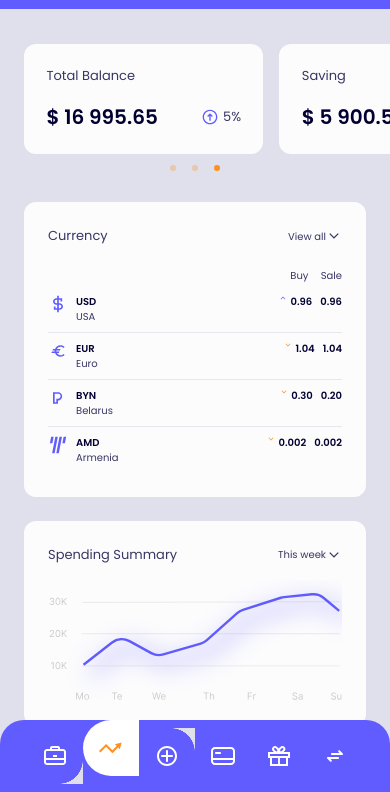
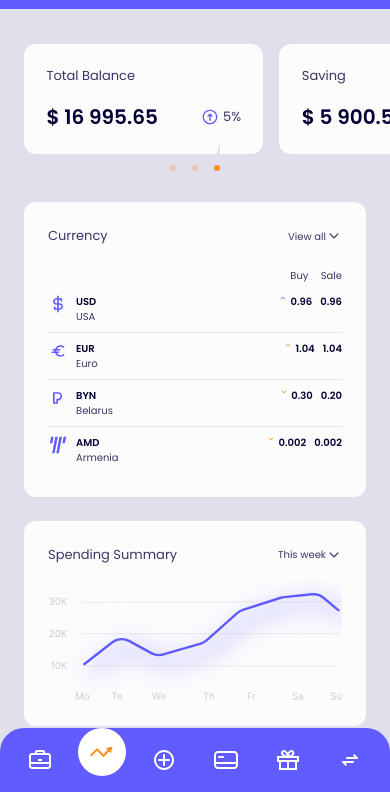
Before and after one commit to ibramaida/dashboard, a plain HTML site: page index.html in a window 390 px wide. Shown: the part 52-844 px from the top of the page. Drawn offline with Linux system fonts and the light colour scheme.

Commit message:
save primary nav mobile version

```diff
--- a/navLink.js
+++ b/navLink.js
@@ -8,17 +8,11 @@ navLinks.forEach((navLink) => {
     // console.log(e.target.nextElementSibling);
     navLinks.forEach((navLink) => {
       navLink.classList.remove("active");
-      navLink.classList.remove("round-before");
-      navLink.classList.remove("round-after");
     });
     if (e.target == navLink) {
       e.target.classList.add("active");
-      e.target.previousElementSibling.classList.add("round-before");
-      e.target.nextElementSibling.classList.add("round-after");
     } else {
       e.target.classList.remove("active");
-      e.target.previousElementSibling.classList.remove("round-before");
-      e.target.nextElementSibling.classList.remove("round-after");
     }
   });
 });
--- a/style.css
+++ b/style.css
@@ -433,6 +433,7 @@ body {
 .header {
   background-color: var(--brand);
   padding: 1.5rem;
+  padding-bottom: 3rem;
   padding-right: 0;
   border-radius: 24px;
   display: flex;
@@ -459,15 +460,8 @@ body {
   color: #fff;
   text-transform: capitalize;
   padding: 1rem;
-  /* border-radius: 100px; */
-  /* border: 1px solid red; */
-  overflow: hidden;
+  /* overflow: hidden; */
 }
-
-/* .dashboard-link {
-  background-color: var(--surface1);
-  border-radius: 100px 0 0 100px;
-} */
 
 .nav-link.active {
   background-color: var(--surface1);
@@ -477,7 +471,6 @@ body {
 .primary-nav {
   display: flex;
   flex-direction: column;
-  /* gap: 1.5rem; */
   flex: 1;
 }
 
@@ -486,35 +479,18 @@ body {
 }
 
 .primary-nav > a {
-  /* border: 1px solid orange; */
   position: relative;
 }
-/* .primary-nav > a:nth-child(1)::after {
+
+.active::before {
   content: "";
   position: absolute;
   width: 24px;
   aspect-ratio: 1;
   right: 0;
-  bottom: 0;
-  background-color: var(--surface1);
-  background: radial-gradient(
-    circle 24px at top left,
-    #0000 98%,
-    var(--surface1)
-  );
-  background-size: 100% 100%;
-  background-repeat: no-repeat;
-} */
-
-.nav-link.round-before::before {
-  content: "";
-  position: absolute;
-  width: 24px;
-  aspect-ratio: 1;
-  right: 0;
-  bottom: 0;
-  background-color: var(--surface1);
-  background: radial-gradient(
+  top: -24px;
+  /* background-color: var(--surface1); */
+  background-image: radial-gradient(
     circle 24px at top left,
     #0000 98%,
     var(--surface1)
@@ -523,15 +499,15 @@ body {
   background-repeat: no-repeat;
 }
 
-.nav-link.round-after::after {
+.active::after {
   content: "";
   position: absolute;
   width: 24px;
   aspect-ratio: 1;
   right: 0;
-  top: 0;
-  background-color: var(--surface1);
-  background: radial-gradient(
+  bottom: -24px;
+  /* background-color: var(--surface1); */
+  background-image: radial-gradient(
     circle 24px at bottom left,
     #0000 98%,
     var(--surface1)
@@ -945,21 +921,41 @@ body {
   .header {
     position: fixed;
     bottom: 0;
-    left: 0;
     width: 100%;
     border-bottom-left-radius: 0;
     border-bottom-right-radius: 0;
-    padding: 0.5rem;
+    padding: 0px;
     z-index: 100;
+    background-color: transparent;
+    /* padding-bottom: 0.5rem; */
   }
   .nav-link {
-    padding: 0.5rem;
+    padding: 0.75rem;
+    /* background-color: var(--brand); */
   }
+
+  .nav-link::before,
+  .nav-link::after {
+    display: none;
+  }
+
   .nav-link span {
     display: none;
   }
   .primary-nav {
-    justify-content: space-around;
+    justify-content: space-between;
+    background-color: var(--brand);
+    padding: 0.5rem 1rem;
+    border-radius: 24px 24px 0 0;
+  }
+  .nav-link.active {
+    background-color: #fff;
+    color: var(--accent);
+    border-radius: 50%;
+    transform: translateY(-0.5rem);
+  }
+  .nav-link svg {
+    pointer-events: none;
   }
   .primary-nav > a:last-child {
     display: none;
@@ -1063,34 +1059,4 @@ body {
   .indicators a.active {
     opacity: 1;
   }
-  /* .indicators a:nth-child(2) {
-    opacity: 1;
-  } */
-  /* .slides > div:nth-child(1):target ~ .indicators > a:nth-child(1) {
-    opacity: 1;
-  }
-  .slides > div:nth-child(2):target ~ .indicators > a:nth-child(2) {
-    opacity: 1;
-  }
-  .slides > div:nth-child(3):target ~ .indicators > a:nth-child(3) {
-    opacity: 1;
-  } */
-  /* .header {
-    padding: 0;
-    padding-bottom: 0.5rem;
-  } */
-  .primary-nav {
-    justify-content: center;
-  }
-  .nav-link {
-    padding: 1rem;
-  }
-  .nav-link.active {
-    background-color: #fff;
-    color: var(--accent);
-    transform: translateY(-0.5rem);
-  }
-  .nav-link svg {
-    pointer-events: none;
-  }
 }
```
